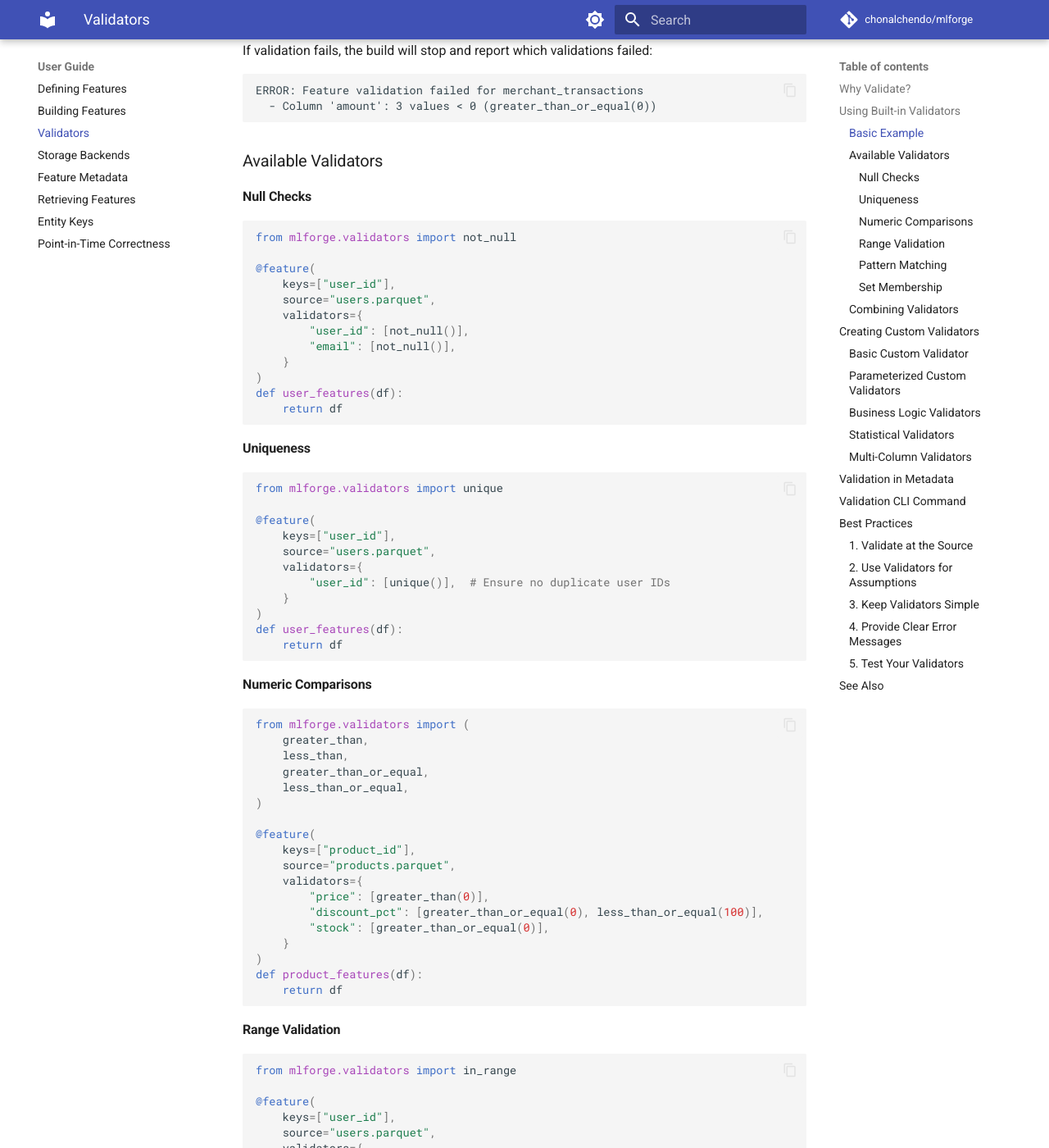
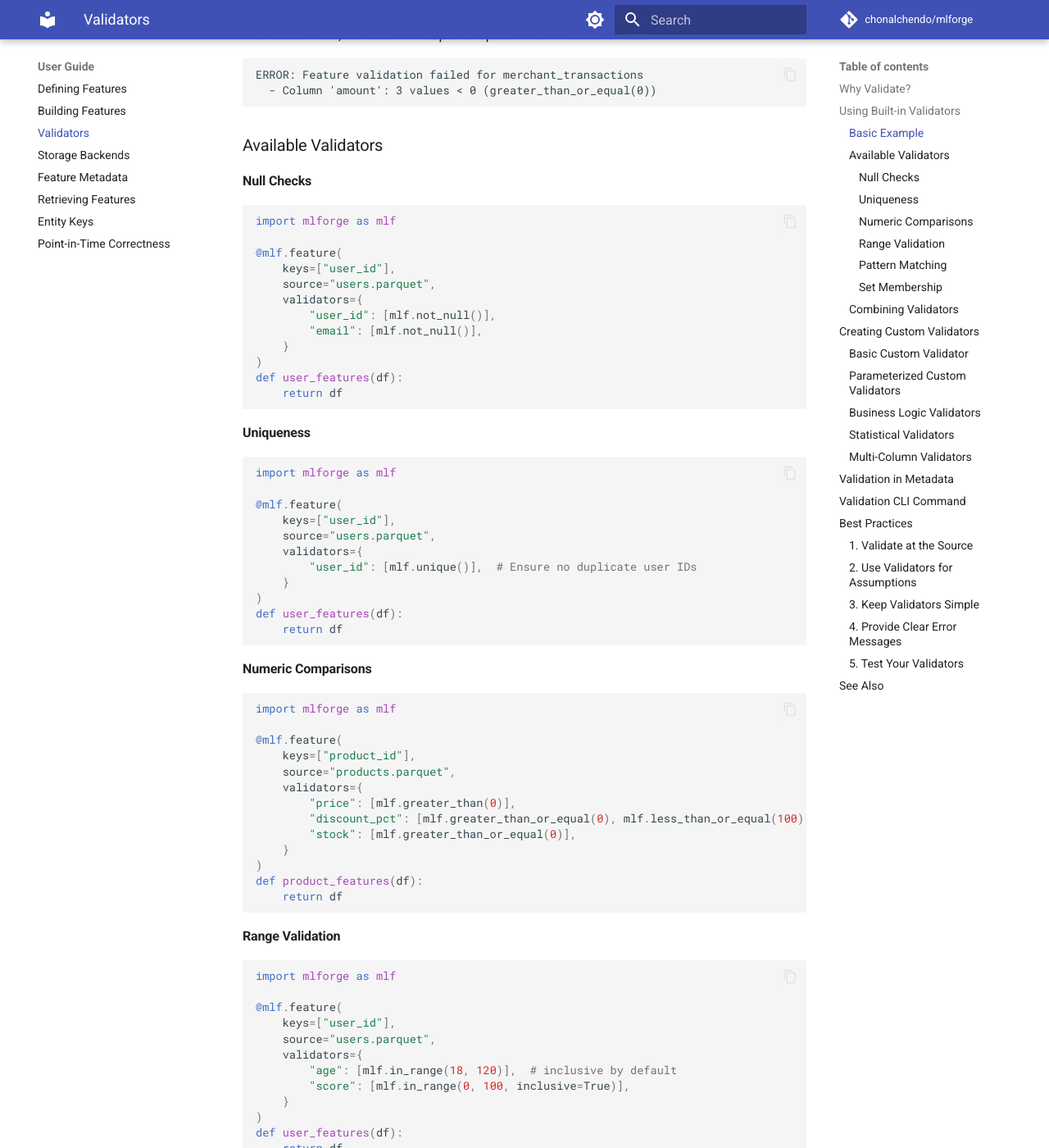
Before and after one commit to chonalchendo/mlforge, an MkDocs documentation site: the page built from docs/user-guide/validators.md, in a window 1280 px wide and 1400 px high, scrolled down 968 px. Shown: the whole window at 82% size. Built offline with MkDocs 1.6.1 and Material for MkDocs 9.7.7, drawn with Linux system fonts in a browser that asks for light colours; comment, search, counter and statistics services are not loaded; some of the changed text lies outside the part shown.

Commit message:
📝 docs: standardize on namespace import pattern (import mlforge as mlf)

````diff
--- a/docs/user-guide/validators.md
+++ b/docs/user-guide/validators.md
@@ -18,15 +18,14 @@ mlforge includes common validators for typical data quality checks.
 ### Basic Example
 
 ```python
-from mlforge import feature
-from mlforge.validators import not_null, greater_than_or_equal
+import mlforge as mlf
 
-@feature(
+@mlf.feature(
     keys=["merchant_id"],
     source="data/transactions.parquet",
     validators={
-        "merchant_id": [not_null()],
-        "amount": [not_null(), greater_than_or_equal(0)],
+        "merchant_id": [mlf.not_null()],
+        "amount": [mlf.not_null(), mlf.greater_than_or_equal(0)],
     }
 )
 def merchant_transactions(df):
@@ -45,14 +44,14 @@ ERROR: Feature validation failed for merchant_transactions
 #### Null Checks
 
 ```python
-from mlforge.validators import not_null
+import mlforge as mlf
 
-@feature(
+@mlf.feature(
     keys=["user_id"],
     source="users.parquet",
     validators={
-        "user_id": [not_null()],
-        "email": [not_null()],
+        "user_id": [mlf.not_null()],
+        "email": [mlf.not_null()],
     }
 )
 def user_features(df):
@@ -62,13 +61,13 @@ def user_features(df):
 #### Uniqueness
 
 ```python
-from mlforge.validators import unique
+import mlforge as mlf
 
-@feature(
+@mlf.feature(
     keys=["user_id"],
     source="users.parquet",
     validators={
-        "user_id": [unique()],  # Ensure no duplicate user IDs
+        "user_id": [mlf.unique()],  # Ensure no duplicate user IDs
     }
 )
 def user_features(df):
@@ -78,20 +77,15 @@ def user_features(df):
 #### Numeric Comparisons
 
 ```python
-from mlforge.validators import (
-    greater_than,
-    less_than,
-    greater_than_or_equal,
-    less_than_or_equal,
-)
+import mlforge as mlf
 
-@feature(
+@mlf.feature(
     keys=["product_id"],
     source="products.parquet",
     validators={
-        "price": [greater_than(0)],
-        "discount_pct": [greater_than_or_equal(0), less_than_or_equal(100)],
-        "stock": [greater_than_or_equal(0)],
+        "price": [mlf.greater_than(0)],
+        "discount_pct": [mlf.greater_than_or_equal(0), mlf.less_than_or_equal(100)],
+        "stock": [mlf.greater_than_or_equal(0)],
     }
 )
 def product_features(df):
@@ -101,14 +95,14 @@ def product_features(df):
 #### Range Validation
 
 ```python
-from mlforge.validators import in_range
+import mlforge as mlf
 
-@feature(
+@mlf.feature(
     keys=["user_id"],
     source="users.parquet",
     validators={
-        "age": [in_range(18, 120)],  # inclusive by default
-        "score": [in_range(0, 100, inclusive=True)],
+        "age": [mlf.in_range(18, 120)],  # inclusive by default
+        "score": [mlf.in_range(0, 100, inclusive=True)],
     }
 )
 def user_features(df):
@@ -118,14 +112,14 @@ def user_features(df):
 #### Pattern Matching
 
 ```python
-from mlforge.validators import matches_regex
+import mlforge as mlf
 
-@feature(
+@mlf.feature(
     keys=["user_id"],
     source="users.parquet",
     validators={
-        "email": [matches_regex(r"^\w+@\w+\.\w+$")],
-        "phone": [matches_regex(r"^\+?1?\d{9,15}$")],
+        "email": [mlf.matches_regex(r"^\w+@\w+\.\w+$")],
+        "phone": [mlf.matches_regex(r"^\+?1?\d{9,15}$")],
     }
 )
 def user_features(df):
@@ -135,14 +129,14 @@ def user_features(df):
 #### Set Membership
 
 ```python
-from mlforge.validators import is_in
+import mlforge as mlf
 
-@feature(
+@mlf.feature(
     keys=["transaction_id"],
     source="transactions.parquet",
     validators={
-        "status": [is_in(["pending", "approved", "rejected"])],
-        "payment_method": [is_in(["card", "bank", "wallet"])],
+        "status": [mlf.is_in(["pending", "approved", "rejected"])],
+        "payment_method": [mlf.is_in(["card", "bank", "wallet"])],
     }
 )
 def transaction_features(df):
@@ -154,16 +148,16 @@ def transaction_features(df):
 You can apply multiple validators to a single column:
 
 ```python
-from mlforge.validators import not_null, greater_than, less_than
+import mlforge as mlf
 
-@feature(
+@mlf.feature(
     keys=["user_id"],
     source="users.parquet",
     validators={
         "age": [
-            not_null(),           # Must have a value
-            greater_than(0),      # Must be positive
-            less_than(150),       # Must be reasonable
+            mlf.not_null(),           # Must have a value
+            mlf.greater_than(0),      # Must be positive
+            mlf.less_than(150),       # Must be reasonable
         ],
     }
 )
@@ -209,7 +203,9 @@ def is_valid_email() -> Validator:
 Use it like any built-in validator:
 
 ```python
-@feature(
+import mlforge as mlf
+
+@mlf.feature(
     keys=["user_id"],
     source="users.parquet",
     validators={
@@ -246,7 +242,7 @@ def min_length(length: int) -> Validator:
     return Validator(name=f"min_length({length})", fn=validate)
 
 
-@feature(
+@mlf.feature(
     keys=["user_id"],
     source="users.parquet",
     validators={
@@ -328,7 +324,7 @@ def within_std_devs(n_std: float) -> Validator:
     return Validator(name=f"within_std_devs({n_std})", fn=validate)
 
 
-@feature(
+@mlf.feature(
     keys=["user_id"],
     source="transactions.parquet",
     validators={
@@ -344,7 +340,7 @@ def transaction_features(df):
 For validators that need to check relationships between columns, implement the logic in your feature function and validate the result:
 
 ```python
-from mlforge import feature
+import mlforge as mlf
 from mlforge.validators import Validator, ValidationResult
 import polars as pl
 
@@ -367,7 +363,7 @@ def discount_less_than_price() -> Validator:
     return Validator(name="discount_less_than_price", fn=validate)
 
 
-@feature(
+@mlf.feature(
     keys=["product_id"],
     source="products.parquet",
     validators={
@@ -442,13 +438,13 @@ This is useful for:
 Add validators close to where data enters your feature store:
 
 ```python
-@feature(
+@mlf.feature(
     keys=["user_id"],
     source="raw/users.parquet",
     validators={
-        "user_id": [not_null(), unique()],
-        "created_at": [not_null()],
-        "email": [not_null(), matches_regex(r"^\w+@\w+\.\w+$")],
+        "user_id": [mlf.not_null(), mlf.unique()],
+        "created_at": [mlf.not_null()],
+        "email": [mlf.not_null(), mlf.matches_regex(r"^\w+@\w+\.\w+$")],
     }
 )
 def user_base_features(df):
@@ -460,11 +456,11 @@ def user_base_features(df):
 Document assumptions your feature logic makes:
 
 ```python
-@feature(
+@mlf.feature(
     keys=["transaction_id"],
     source="transactions.parquet",
     validators={
-        "amount": [greater_than(0)],  # Feature assumes positive amounts
+        "amount": [mlf.greater_than(0)],  # Feature assumes positive amounts
     }
 )
 def transaction_features(df):
@@ -481,7 +477,7 @@ Each validator should check one thing:
 ```python
 # Good: Each validator checks one aspect
 validators={
-    "age": [not_null(), greater_than(0), less_than(150)]
+    "age": [mlf.not_null(), mlf.greater_than(0), mlf.less_than(150)]
 }
 
 # Bad: Complex multi-condition validator
````
Also changed, not shown: other parts of docs/user-guide/validators.md (+3 -3 lines), README.md (+30 -45 lines), docs/getting-started/quickstart.md (+12 -12 lines), docs/user-guide/building-features.md (+29 -29 lines), docs/user-guide/defining-features.md (+38 -38 lines), docs/user-guide/retrieving-features.md (+39 -36 lines), docs/user-guide/storage-backends.md (+35 -30 lines), 2 other files.
